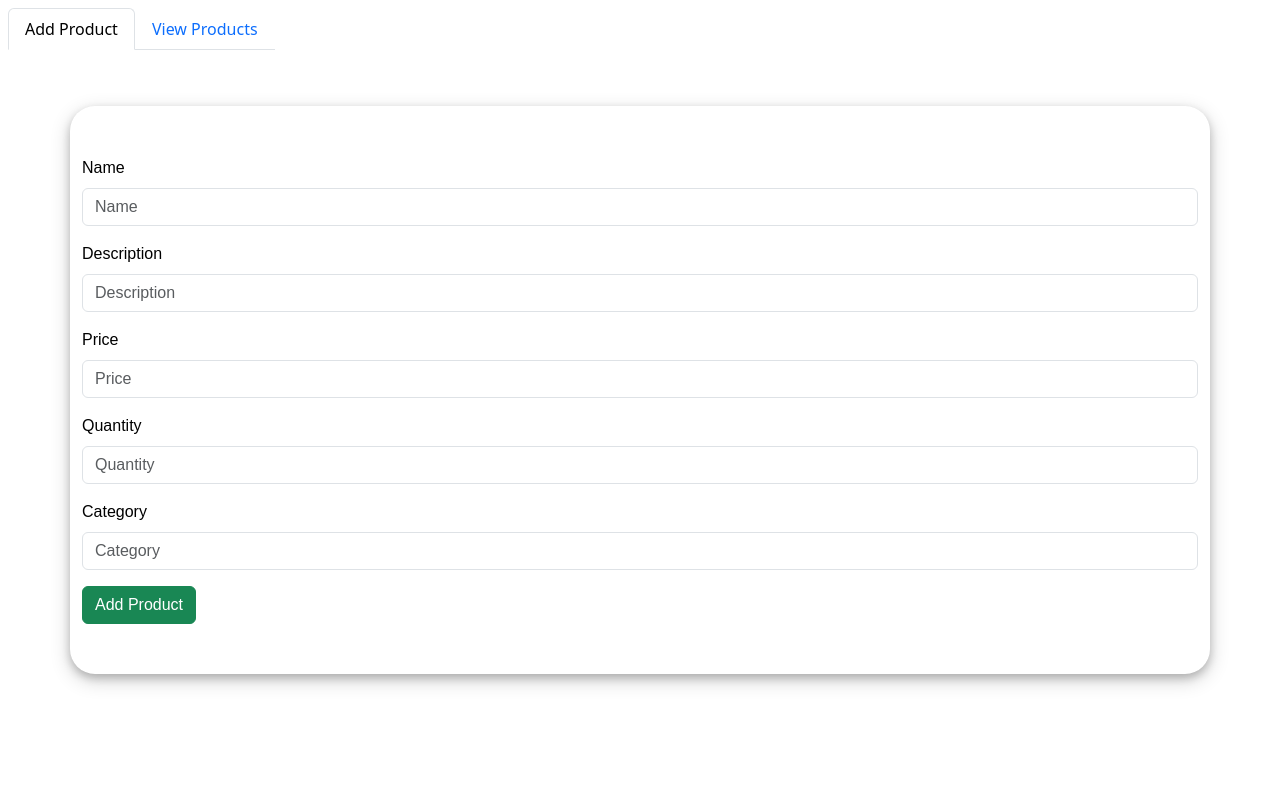
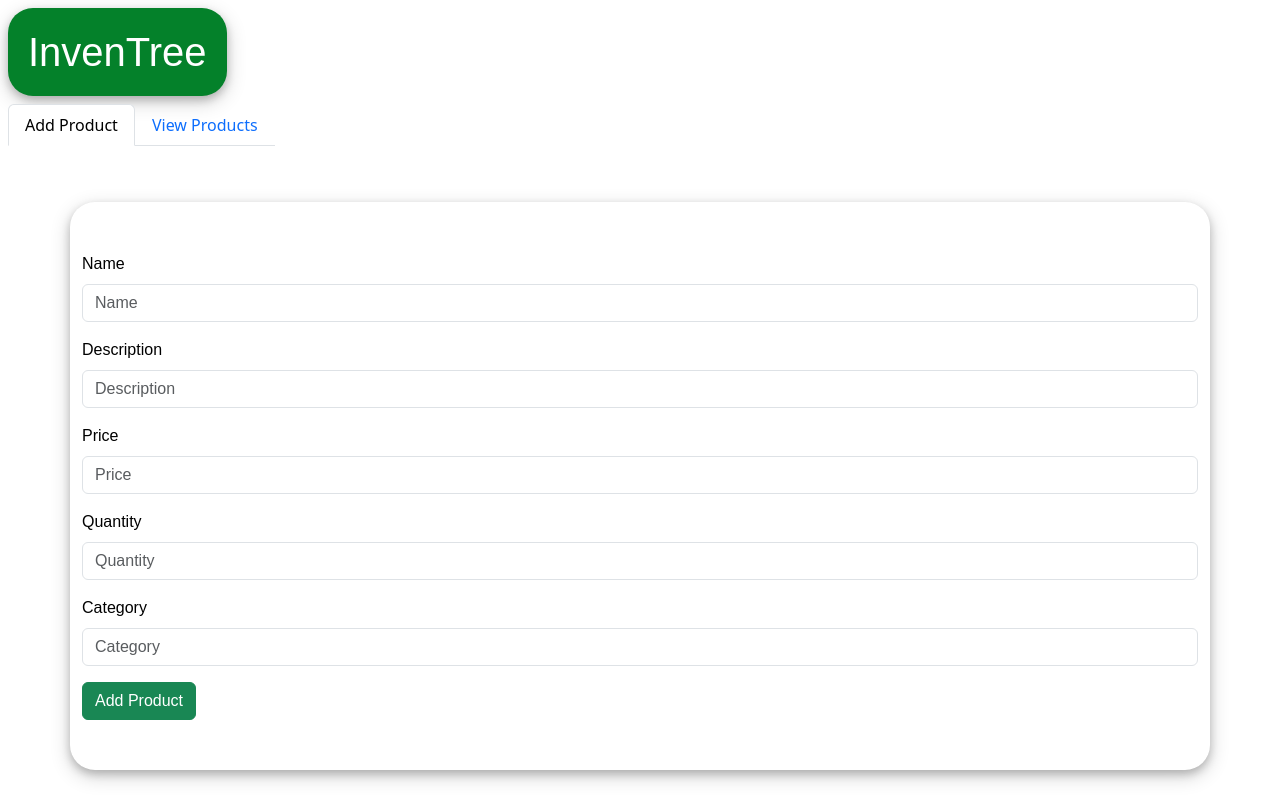
Before and after one commit to GregFJr/InvenTree, a React (Create React App) app in the folder client/: page /home in a window 1280 px wide. Built offline with nearby package versions, Linux system fonts and the light colour scheme.

Commit message:
worked on some styling

```diff
--- a/client/src/components/AddProductForm.jsx
+++ b/client/src/components/AddProductForm.jsx
@@ -1,7 +1,7 @@
 import React, { useState } from 'react';
 import { useMutation, gql } from '@apollo/client';
 import '../styles/AddProductForm.css';
-import Navbar from './Navbar';
+import Navbar from './NavBar';
 
 
 const ADD_PRODUCT = gql`
--- a/client/src/components/DisplayAllProducts.jsx
+++ b/client/src/components/DisplayAllProducts.jsx
@@ -1,7 +1,7 @@
 import React, { useState, useEffect } from 'react';
 import { useQuery, gql } from '@apollo/client';
 import '../styles/DisplayAllProducts.css';
-import Navbar from './Navbar';
+import Navbar from './NavBar';
 
 const GET_PRODUCTS_BY_CATEGORY = gql`
   query {
--- a/client/src/components/NavBar.jsx
+++ b/client/src/components/NavBar.jsx
@@ -1,10 +1,14 @@
 import { Link, useLocation } from 'react-router-dom';
+import '../styles/NavBar.css';
 
 const Navbar = () => {
     const currentPath = useLocation().pathname;
 
     return (
         <nav className="navbar header-bg p-2">
+               <h1>
+                    InvenTree
+                </h1>
             <ul className="nav nav-tabs justify-content-center">
                 <li className="nav-item">
                     <Link to="/home" className={currentPath === '/home' ? 'nav-link active' : 'nav-link'}>
--- /dev/null
+++ b/client/src/styles/NavBar.css
@@ -0,0 +1,10 @@
+h1 {
+    background-color: rgb(4, 129, 42);
+    color: rgb(255, 255, 255);
+    padding: 20px;
+    font-family: Arial;
+    text-align: center;
+    margin-right: 1000px;
+    box-shadow: 0 4px 8px 0 rgba(0, 0, 0, 0.2), 0 6px 20px 0 rgba(0, 0, 0, 0.19);
+    border-radius: 25px;
+}
```
